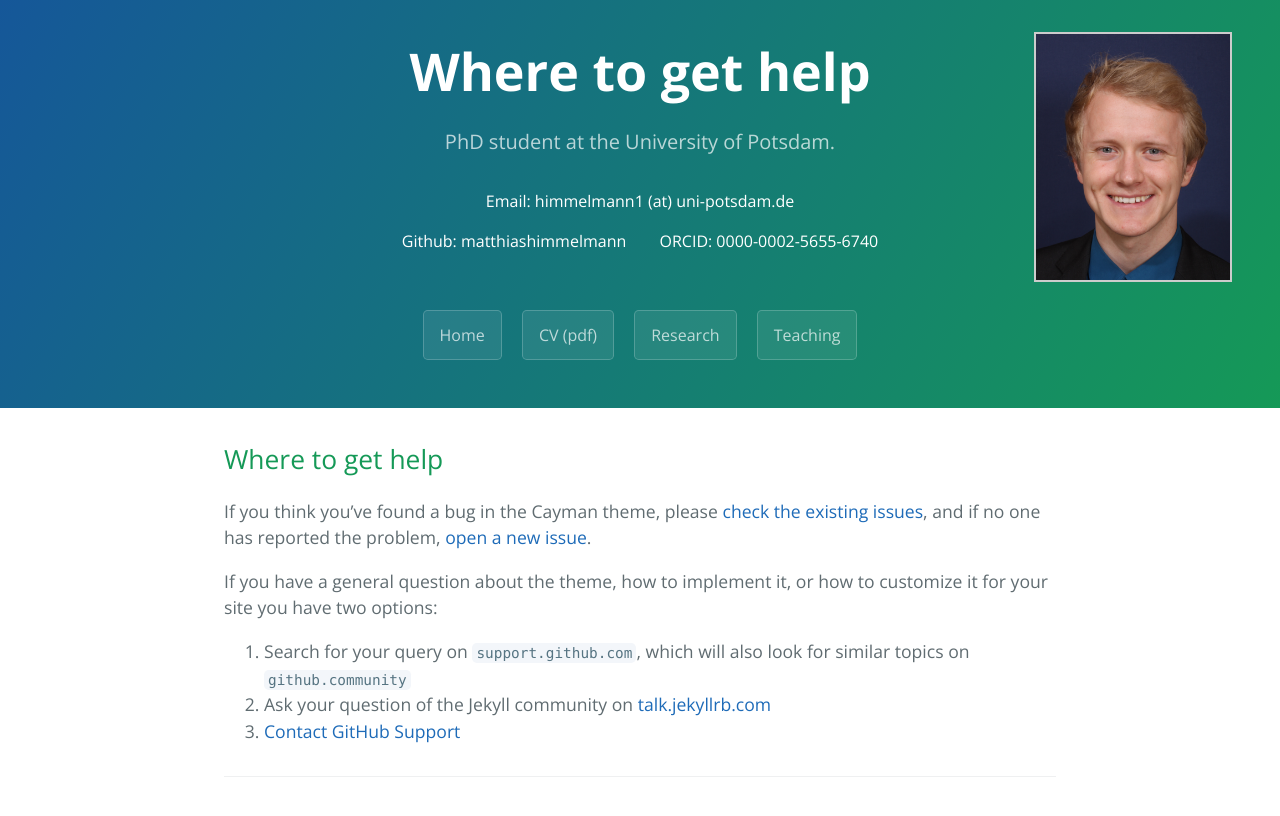
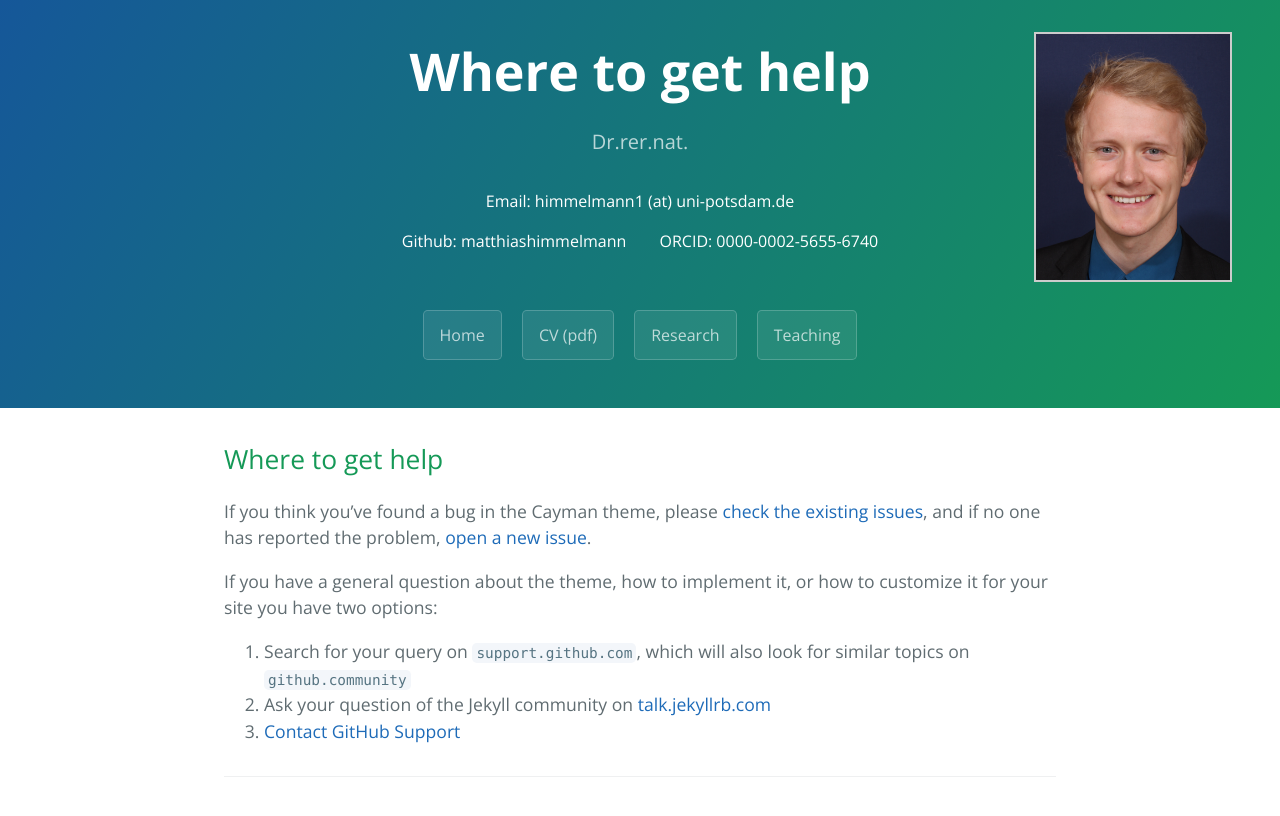
Before and after one commit to matthiashimmelmann/matthiashimmelmann.github.io, a Jekyll site: the page built from docs/SUPPORT.md, in a window 1280 px wide. Shown: the top 816 px of the page. Built offline with Jekyll 4.4.1, drawn with Linux system fonts in a browser that asks for light colours; our own code applies the rules of GitHub Pages for plain Markdown files.

Commit message:
Changed config yaml

```diff
--- a/_config.yml
+++ b/_config.yml
@@ -1,5 +1,5 @@
 title: Matthias Himmelmann
-description: PhD student at the University of Potsdam.
+description: Dr.rer.nat.
 show_downloads: false
 google_analytics:
 theme: jekyll-theme-cayman
```
